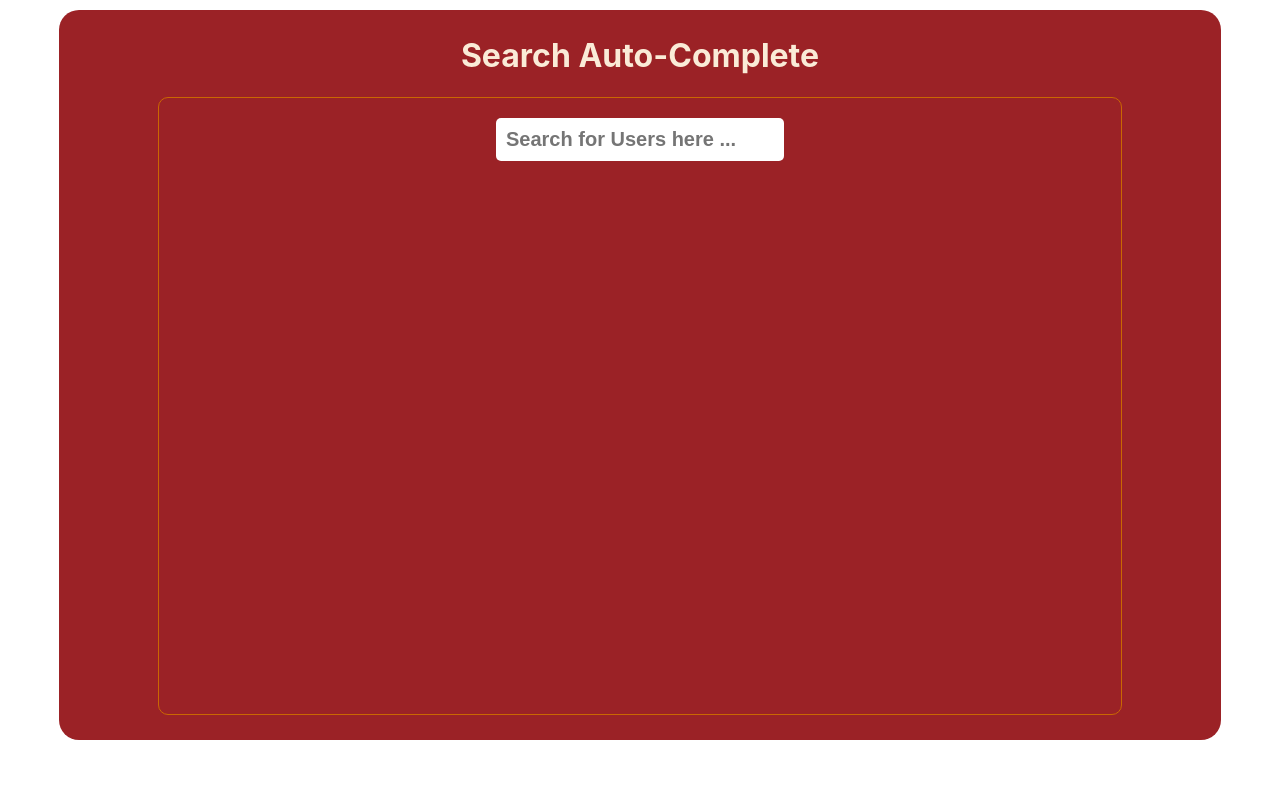
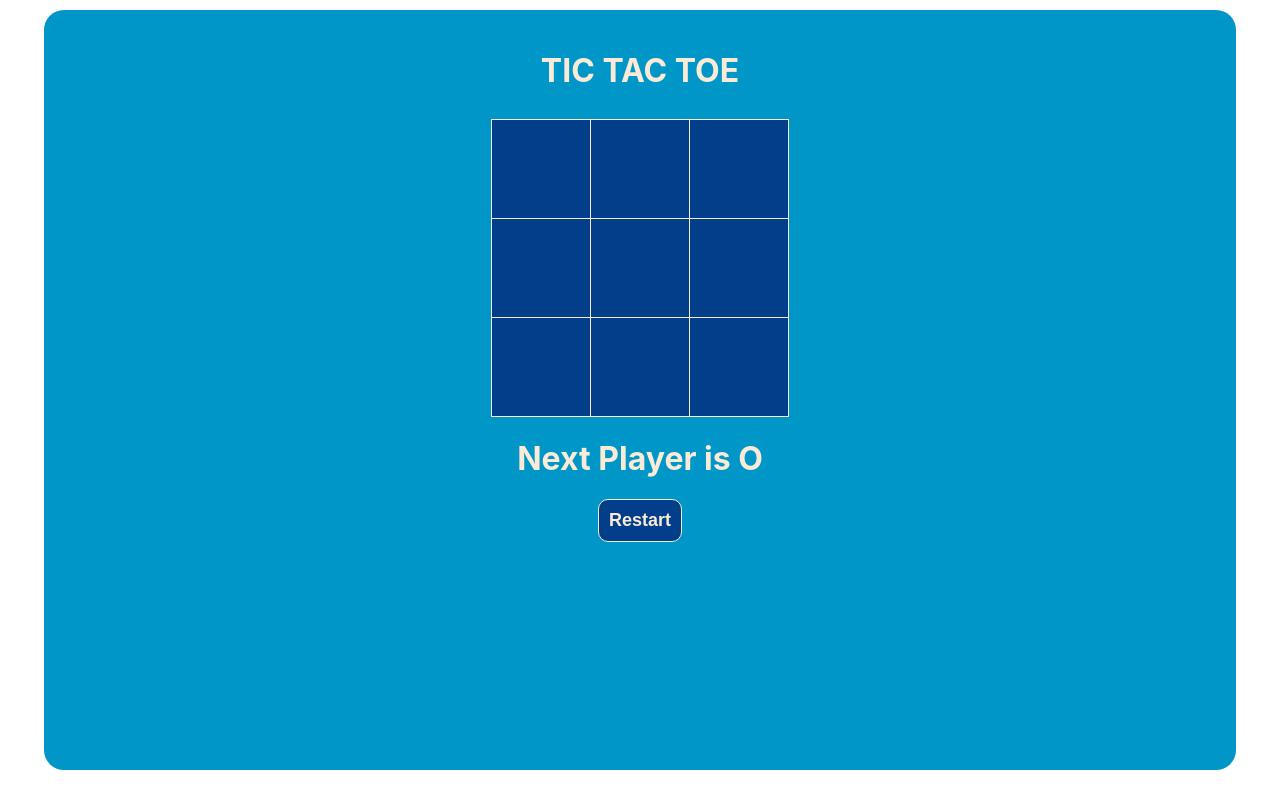
Before and after one commit to Abhishekkohligit/25JSProjects, a React (Vite) app: page / in a window 1280 px wide. Built offline with nearby package versions, Linux system fonts and the light colour scheme; no server answers.

Commit message:
Finished 14 TicTacTOe Game

```diff
--- a/src/App.jsx
+++ b/src/App.jsx
@@ -14,6 +14,7 @@ import TabTest from "./components/10custom-tabs/tabs-test";
 import ModelTest from "./components/11custom-model-popup/model-test";
 import GithubProfileFinder from "./components/12github-profile-finder";
 import SearchAutocomplete from "./components/13search-autocomplete-with-api";
+import TicTacToe from "./components/14tic-tac-toe";
 
 function App() {
 	return (
@@ -59,7 +60,10 @@ function App() {
 			{/* <GithubProfileFinder /> */}
 
 			{/* Search AutoComplete with Api */}
-			<SearchAutocomplete />
+			{/* <SearchAutocomplete /> */}
+
+			{/* Tic Tac Toe Game */}
+			<TicTacToe />
 		</div>
 	);
 }
--- /dev/null
+++ b/src/components/14tic-tac-toe/index.jsx
@@ -0,0 +1,91 @@
+/* eslint-disable react/prop-types */
+import { useEffect, useState } from "react";
+import "./styles.css";
+
+function Square({ value, onClick }) {
+	return (
+		<button onClick={onClick} className="TTT-Square">
+			{value}
+		</button>
+	);
+}
+
+export default function TicTacToe() {
+	const [squares, setSquares] = useState(Array(9).fill(""));
+	const [status, setStatus] = useState("");
+	const [isXTurn, setIsXTurn] = useState(false);
+
+	function getWinner(squares) {
+		const winningPatterns = [
+			[0, 1, 2],
+			[3, 4, 5],
+			[6, 7, 8],
+			[0, 3, 6],
+			[1, 4, 7],
+			[2, 5, 8],
+			[0, 4, 8],
+			[2, 4, 6],
+		];
+
+		for (let i = 0; i < winningPatterns.length; i++) {
+			const [x, y, z] = winningPatterns[i];
+			if (
+				squares[x] &&
+				squares[x] === squares[y] &&
+				squares[x] === squares[z]
+			) {
+				return squares[x];
+			}
+		}
+		return null;
+	}
+
+	function handleClick(getCurrentSquare) {
+		let copySquares = [...squares];
+		if (getWinner(copySquares) || copySquares[getCurrentSquare]) return;
+		copySquares[getCurrentSquare] = isXTurn ? "X" : "O";
+		setIsXTurn(!isXTurn);
+		setSquares(copySquares);
+	}
+
+	function handleRestart() {
+		setIsXTurn(false);
+		setSquares(Array(9).fill(""));
+	}
+
+	useEffect(() => {
+		if (!getWinner(squares) && squares.every((item) => item !== "")) {
+			setStatus("This is a Draw! Please Restart the Game");
+		} else if (getWinner(squares)) {
+			setStatus(`Winner is ${getWinner(squares)}. Please restart the Game!`);
+		} else {
+			setStatus(`Next Player is ${isXTurn ? "X" : "O"}`);
+		}
+	}, [squares, isXTurn]);
+	return (
+		<div className="TTT-Content">
+			<h1>TIC TAC TOE</h1>
+			<div className="TTT-Container">
+				<div className="TTT-ROw">
+					<Square value={squares[0]} onClick={() => handleClick(0)} />
+					<Square value={squares[1]} onClick={() => handleClick(1)} />
+					<Square value={squares[2]} onClick={() => handleClick(2)} />
+				</div>
+				<div className="TTT-ROw">
+					<Square value={squares[3]} onClick={() => handleClick(3)} />
+					<Square value={squares[4]} onClick={() => handleClick(4)} />
+					<Square value={squares[5]} onClick={() => handleClick(5)} />
+				</div>
+				<div className="TTT-ROw">
+					<Square value={squares[6]} onClick={() => handleClick(6)} />
+					<Square value={squares[7]} onClick={() => handleClick(7)} />
+					<Square value={squares[8]} onClick={() => handleClick(8)} />
+				</div>
+				<h1>{status}</h1>
+				<button className="TTT-RestartButton" onClick={handleRestart}>
+					Restart
+				</button>
+			</div>
+		</div>
+	);
+}
--- /dev/null
+++ b/src/components/14tic-tac-toe/styles.css
@@ -0,0 +1,53 @@
+.TTT-Content {
+	width: 90vw;
+	height: 90vh;
+	background-color: #0096c7;
+	margin: 10px auto;
+	padding: 20px;
+	border-radius: 20px;
+	color: antiquewhite;
+}
+
+.TTT-Container {
+	display: flex;
+	flex-direction: column;
+	align-items: center;
+	margin-top: 30px;
+}
+
+/* .TTT-Container::after {
+	clear: both;
+	content: "";
+	display: table;
+} */
+
+.TTT-Square {
+	border: 1px solid antiquewhite;
+	color: antiquewhite;
+	background-color: #023e8a;
+	float: left;
+	height: 100px;
+	width: 100px;
+	padding: 0px;
+	text-align: center;
+	margin-left: -1px;
+	margin-top: -1px;
+	cursor: pointer;
+	font-size: 30px;
+}
+
+.TTT-RestartButton {
+	padding: 10px;
+	font-size: large;
+	font-weight: bold;
+	border-radius: 10px;
+	border: 1px solid antiquewhite;
+	color: antiquewhite;
+	background-color: #023e8a;
+	cursor: pointer;
+}
+.TTT-RestartButton:hover {
+	border: 1px solid #023e8a;
+	color: #023e8a;
+	background-color: antiquewhite;
+}
```
